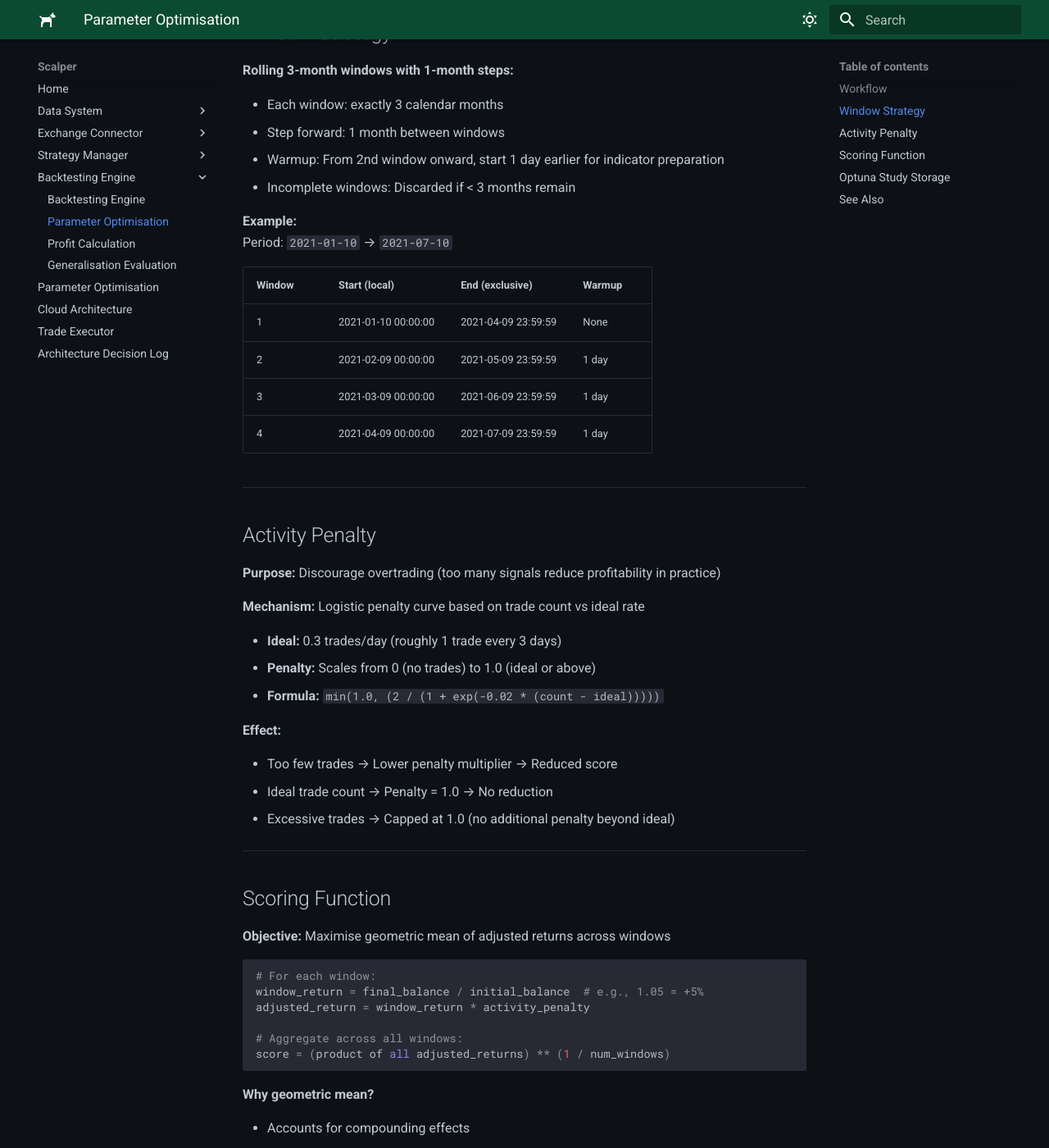
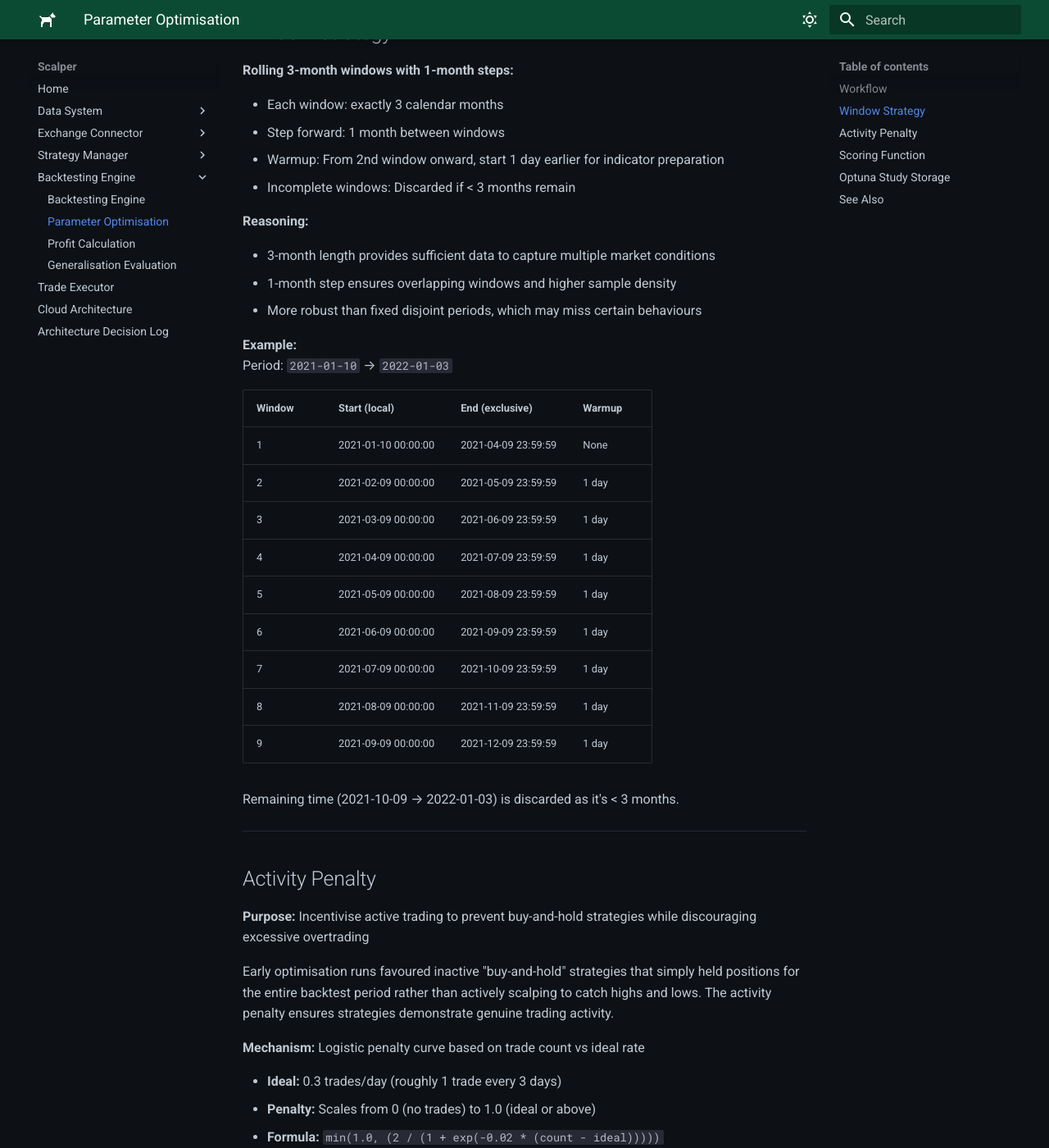
Before and after one commit to Phil-Lord/crypto-scalper, an MkDocs documentation site: the page built from docs/backtesting-engine/parameter-optimisation.md, in a window 1280 px wide and 1400 px high, scrolled down 999 px. Shown: the whole window at 82% size. Built offline with MkDocs 1.6.1 and Material for MkDocs 9.7.7, drawn with Linux system fonts in a browser that asks for light colours; some of the changed text lies outside the part shown.

Commit message:
DOCS: Remove outdated parameter optimisation documentation

````diff
--- a/docs/backtesting-engine/parameter-optimisation.md
+++ b/docs/backtesting-engine/parameter-optimisation.md
@@ -47,8 +47,14 @@
 - Warmup: From 2nd window onward, start 1 day earlier for indicator preparation
 - Incomplete windows: Discarded if < 3 months remain
 
+**Reasoning:**
+
+- 3-month length provides sufficient data to capture multiple market conditions
+- 1-month step ensures overlapping windows and higher sample density
+- More robust than fixed disjoint periods, which may miss certain behaviours
+
 **Example:**
-Period: `2021-01-10` → `2021-07-10`
+Period: `2021-01-10` → `2022-01-03`
 
 | Window | Start (local)       | End (exclusive)     | Warmup |
 | ------ | ------------------- | ------------------- | ------ |
@@ -56,12 +62,21 @@
 | 2      | 2021-02-09 00:00:00 | 2021-05-09 23:59:59 | 1 day  |
 | 3      | 2021-03-09 00:00:00 | 2021-06-09 23:59:59 | 1 day  |
 | 4      | 2021-04-09 00:00:00 | 2021-07-09 23:59:59 | 1 day  |
+| 5      | 2021-05-09 00:00:00 | 2021-08-09 23:59:59 | 1 day  |
+| 6      | 2021-06-09 00:00:00 | 2021-09-09 23:59:59 | 1 day  |
+| 7      | 2021-07-09 00:00:00 | 2021-10-09 23:59:59 | 1 day  |
+| 8      | 2021-08-09 00:00:00 | 2021-11-09 23:59:59 | 1 day  |
+| 9      | 2021-09-09 00:00:00 | 2021-12-09 23:59:59 | 1 day  |
+
+Remaining time (2021-10-09 → 2022-01-03) is discarded as it's < 3 months.
 
 ---
 
 ## Activity Penalty
 
-**Purpose:** Discourage overtrading (too many signals reduce profitability in practice)
+**Purpose:** Incentivise active trading to prevent buy-and-hold strategies while discouraging excessive overtrading
+
+Early optimisation runs favoured inactive "buy-and-hold" strategies that simply held positions for the entire backtest period rather than actively scalping to catch highs and lows. The activity penalty ensures strategies demonstrate genuine trading activity.
 
 **Mechanism:** Logistic penalty curve based on trade count vs ideal rate
 
@@ -71,7 +86,7 @@
 
 **Effect:**
 
-- Too few trades → Lower penalty multiplier → Reduced score
+- Too few trades → Lower penalty multiplier → Reduced score (prevents buy-and-hold)
 - Ideal trade count → Penalty = 1.0 → No reduction
 - Excessive trades → Capped at 1.0 (no additional penalty beyond ideal)
 
@@ -90,11 +105,18 @@
 score = (product of all adjusted_returns) ** (1 / num_windows)
 ```
 
+**Example:**
+
+If three windows yield return ratios of 1.1, 0.9, and 1.2, the geometric mean is:
+
+`(1.1 × 0.9 × 1.2)^(1/3) ≈ 1.06` (≈ 6% compounded growth per window)
+
 **Why geometric mean?**
 
-- Accounts for compounding effects
+- Reflects compounding more realistically than arithmetic mean
 - Penalises inconsistency (one bad window hurts overall score)
-- More robust than arithmetic mean for return ratios
+- Prevents domination by one or two extremely strong windows
+- Keeps results consistent across variable-length test periods
 
 ---
 
--- a/mkdocs.yml
+++ b/mkdocs.yml
@@ -36,9 +36,8 @@
       - backtesting-engine/parameter-optimisation.md
       - backtesting-engine/profit-calculation.md
       - backtesting-engine/generalisation-evaluation.md
-  - parameter-optimisation.md
+  - trade-executor.md
   - cloud-architecture.md
-  - trade-executor.md
   - architecture-decision-log.md
 markdown_extensions:
   - admonition
````
Also changed, not shown: docs/parameter-optimisation.md (deleted, +0 -85 lines).
